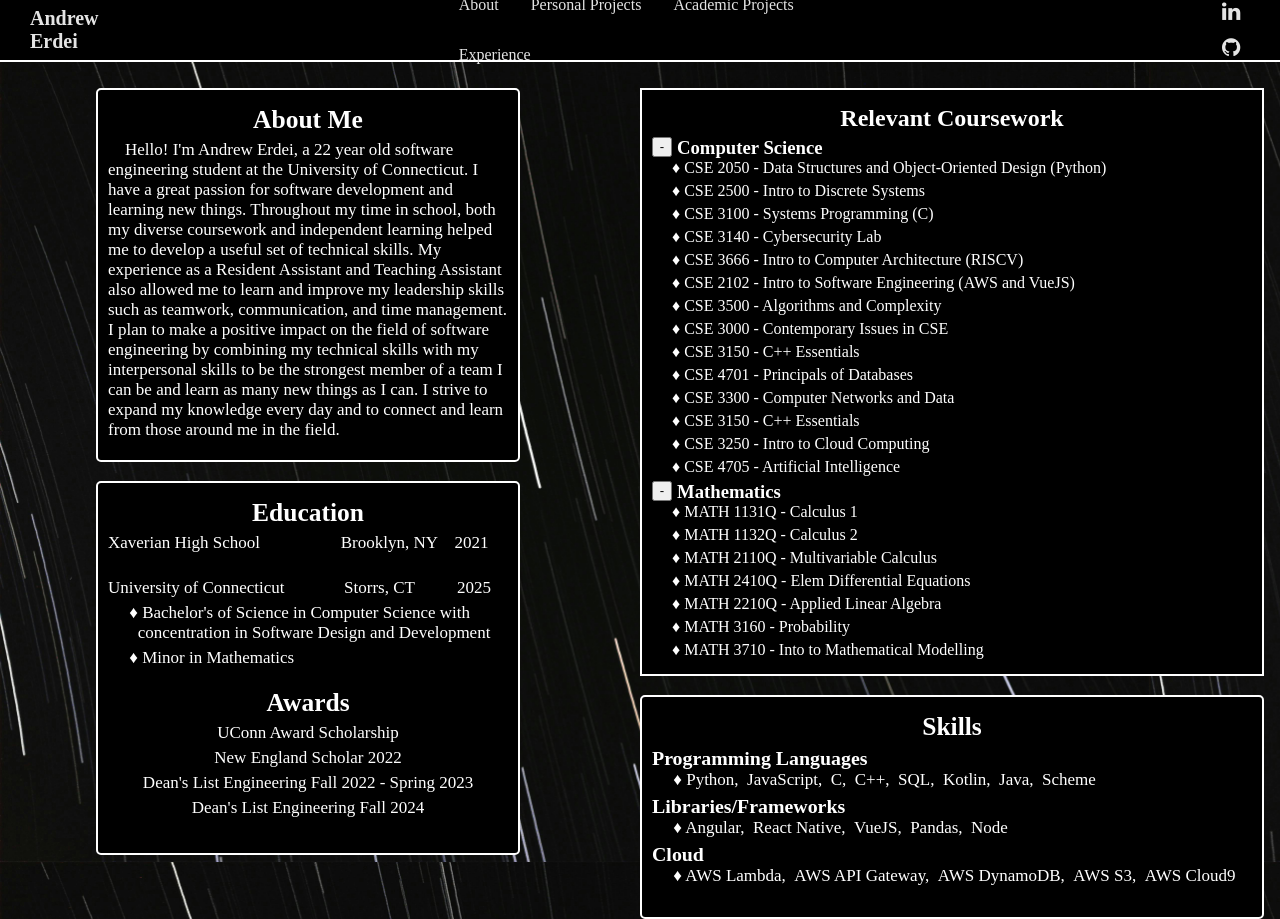
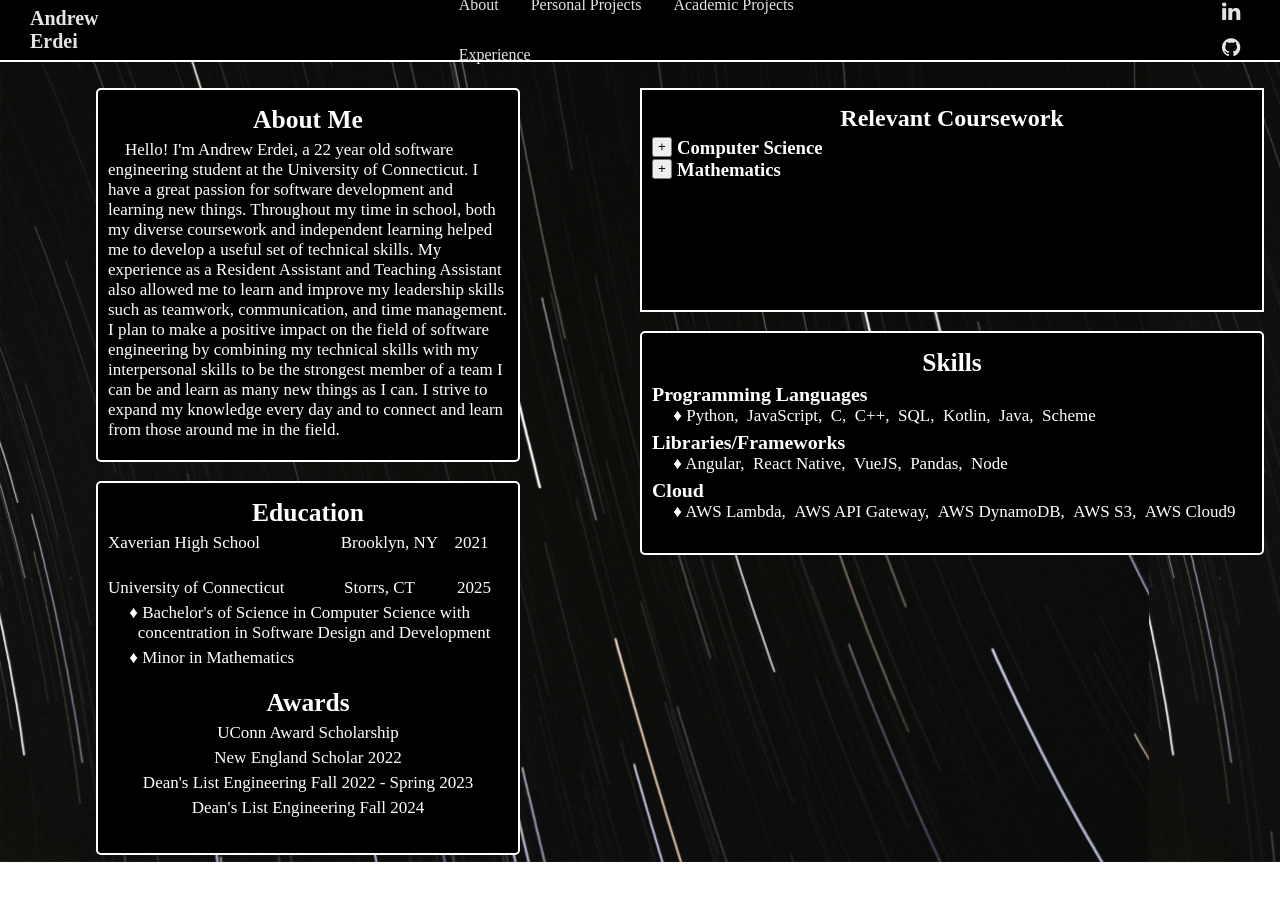
Before and after one commit to andrewerdei/myportfolio, an Angular app in the folder my-portfolio/: page /about in a window 1280 px wide. After the commit the page ends 862 px from the top, so only its background shows below. Built offline with nearby package versions, Linux system fonts and the light colour scheme.

Commit message:
Made coursework categories hidden by default, set max height to alight with left column.

```diff
--- a/my-portfolio/src/app/about/about.component.css
+++ b/my-portfolio/src/app/about/about.component.css
@@ -16,7 +16,7 @@
     width: 600px;
     padding: 10px;
     min-height: 200px;
-    max-height: 600px;
+    max-height: 500px;
     color: white;
     background-color: black;
     border: 2px solid white;
--- a/my-portfolio/src/app/about/about.component.ts
+++ b/my-portfolio/src/app/about/about.component.ts
@@ -7,8 +7,8 @@ import { Component } from '@angular/core';
 })
 export class AboutComponent {
 
-  CShidden = false;
-  Mhidden = false;
+  CShidden = true;
+  Mhidden = true;
 
   minimizeCS(): void{
     this.CShidden = !this.CShidden;
```
